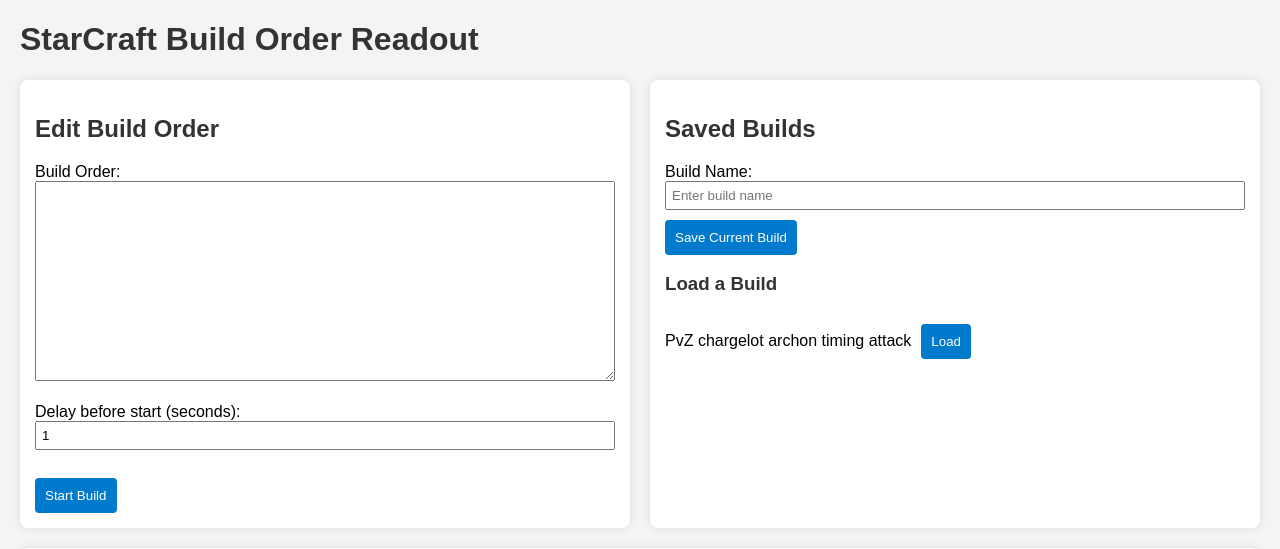
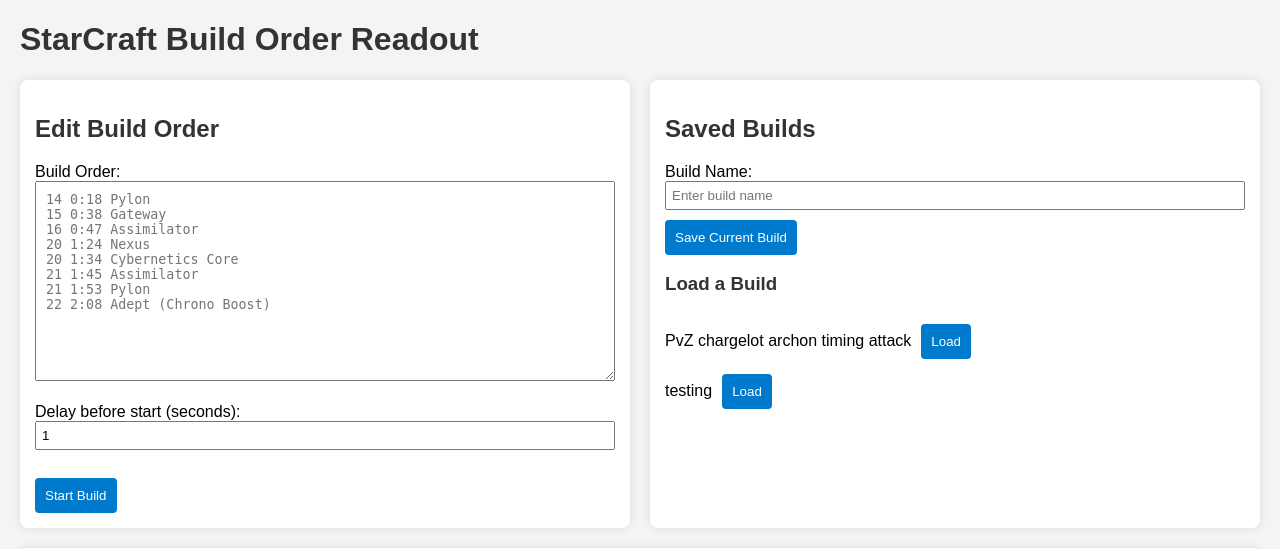
Before and after one commit to mikhail-vlasenko/sc2-build-reader, a FastAPI app: page / in a window 1280 px wide. Shown: the top 549 px of the page. Run offline with FastAPI, Linux system fonts and the light colour scheme; data that the repository does not hold is empty.

Commit message:
testing build and textarea placeholder

```diff
--- a/builds.json
+++ b/builds.json
@@ -1,3 +1,4 @@
 {
-    "PvZ chargelot archon timing attack": "  12\t  0:01\t  Start\r\n  14\t  0:18\t  Pylon\t  \r\n  15\t  0:38\t  Gateway\t  \r\n  16\t  0:47\t  Assimilator\t  \r\n  20\t  1:24\t  Nexus\t  \r\n  20\t  1:34\t  Cybernetics Core\t  \r\n  21\t  1:45\t  Assimilator\t  \r\n  21\t  1:53\t  Pylon\t  \r\n  22\t  2:08\t  Adept (Chrono Boost)\t  \r\n  23\t  2:11\t  Warp Gate\t  \r\n  28\t  2:31\t  Stargate\t  \r\n  29\t  2:39\t  Stalker\t  \r\n  37\t  3:09\t  Adept\t  \r\n  39\t  3:17\t  Pylon, Void Ray (Chrono Boost)\t  \r\n  45\t  3:28\t  Gateway\t  \r\n  46\t  3:35\t  Pylon\t  \r\n  47\t  3:45\t  Oracle (Chrono Boost)\t  \r\n  53\t  4:01\t  Nexus\t  \r\n  53\t  4:03\t  Pylon\t  \r\n  55\t  4:15\t  Assimilator x2\t  \r\n  57\t  4:26\t  Shield Battery\t  \r\n  57\t  4:29\t  Forge, Twilight Council\t  \r\n  61\t  4:53\t  Charge (Chrono Boost)\t  \r\n  61\t  4:54\t  Protoss Ground Weapons Level 1 (Chrono Boost)\t  \r\n  61\t  4:55\t  Gateway x4\t  \r\n  63\t  5:12\t  Templar Archives\t  \r\n  67\t  5:28\t  Gateway x2\t  \r\n  69\t  5:39\t  Zealot x2\t  \r\n  76\t  5:53\t  High Templar x4\t  \r\n  87\t  5:58\t  Archon x2\t  \r\n  87\t  6:00\t  Robotics Facility"
+    "PvZ chargelot archon timing attack": "  12\t  0:01\t  Start\r\n  14\t  0:18\t  Pylon\t  \r\n  15\t  0:38\t  Gateway\t  \r\n  16\t  0:47\t  Assimilator\t  \r\n  20\t  1:24\t  Nexus\t  \r\n  20\t  1:34\t  Cybernetics Core\t  \r\n  21\t  1:45\t  Assimilator\t  \r\n  21\t  1:53\t  Pylon\t  \r\n  22\t  2:08\t  Adept (Chrono Boost)\t  \r\n  23\t  2:11\t  Warp Gate\t  \r\n  28\t  2:31\t  Stargate\t  \r\n  29\t  2:39\t  Stalker\t  \r\n  37\t  3:09\t  Adept\t  \r\n  39\t  3:17\t  Pylon, Void Ray (Chrono Boost)\t  \r\n  45\t  3:28\t  Gateway\t  \r\n  46\t  3:35\t  Pylon\t  \r\n  47\t  3:45\t  Oracle (Chrono Boost)\t  \r\n  53\t  4:01\t  Nexus\t  \r\n  53\t  4:03\t  Pylon\t  \r\n  55\t  4:15\t  Assimilator x2\t  \r\n  57\t  4:26\t  Shield Battery\t  \r\n  57\t  4:29\t  Forge, Twilight Council\t  \r\n  61\t  4:53\t  Charge (Chrono Boost)\t  \r\n  61\t  4:54\t  Protoss Ground Weapons Level 1 (Chrono Boost)\t  \r\n  61\t  4:55\t  Gateway x4\t  \r\n  63\t  5:12\t  Templar Archives\t  \r\n  67\t  5:28\t  Gateway x2\t  \r\n  69\t  5:39\t  Zealot x2\t  \r\n  76\t  5:53\t  High Templar x4\t  \r\n  87\t  5:58\t  Archon x2\t  \r\n  87\t  6:00\t  Robotics Facility",
+    "testing": "  12\t  0:01\t  Start\r\n  14\t  0:05\t  Something\r\n  14\t  0:10\t  another something\r\n  14\t  0:18\t  Pylon\t  \r\n  14\t  0:23\t  carrier x10\r\n  15\t  0:30\t  DT\r\n  15\t  0:38\t  Gateway\t  \r\n  16\t  0:47\t  Assimilator\t  \r\n  20\t  1:24\t  Nexus\t  \r\n  20\t  1:34\t  Cybernetics Core\t  \r\n  21\t  1:45\t  Assimilator\t  \r\n  21\t  1:53\t  Pylon\t  \r\n  22\t  2:08\t  Adept (Chrono Boost)\t  \r\n  23\t  2:11\t  Warp Gate\t  \r\n  28\t  2:31\t  Stargate\t  \r\n  29\t  2:39\t  Stalker\t  \r\n  37\t  3:09\t  Adept\t  \r\n  39\t  3:17\t  Pylon, Void Ray (Chrono Boost)\t  \r\n  45\t  3:28\t  Gateway\t  \r\n  46\t  3:35\t  Pylon\t  \r\n  47\t  3:45\t  Oracle (Chrono Boost)\t  \r\n  53\t  4:01\t  Nexus\t  \r\n  53\t  4:03\t  Pylon\t  \r\n  55\t  4:15\t  Assimilator x2\t  \r\n  57\t  4:26\t  Shield Battery\t  \r\n  57\t  4:29\t  Forge, Twilight Council\t  \r\n  61\t  4:53\t  Charge (Chrono Boost)\t  \r\n  61\t  4:54\t  Protoss Ground Weapons Level 1 (Chrono Boost)\t  \r\n  61\t  4:55\t  Gateway x4\t  \r\n  63\t  5:12\t  Templar Archives\t  \r\n  67\t  5:28\t  Gateway x2\t  \r\n  69\t  5:39\t  Zealot x2\t  \r\n  76\t  5:53\t  High Templar x4\t  \r\n  87\t  5:58\t  Archon x2\t  \r\n  87\t  6:00\t  Robotics Facility"
 }
--- a/templates/index.html
+++ b/templates/index.html
@@ -116,7 +116,7 @@
                 <h2>Edit Build Order</h2>
                 <form id="run-form" action="/start" method="post">
                     <label for="build_order">Build Order:</label><br>
-                    <textarea id="build_order" name="build_order"></textarea><br><br>
+                    <textarea id="build_order" name="build_order" placeholder="14 0:18 Pylon&#10;15 0:38 Gateway&#10;16 0:47 Assimilator&#10;20 1:24 Nexus&#10;20 1:34 Cybernetics Core&#10;21 1:45 Assimilator&#10;21 1:53 Pylon&#10;22 2:08 Adept (Chrono Boost)"></textarea><br><br>
                     <label for="delay">Delay before start (seconds):</label>
                     <input type="number" id="delay" name="delay" value="1" min="0"><br><br>
                     <button type="submit">Start Build</button>
```
